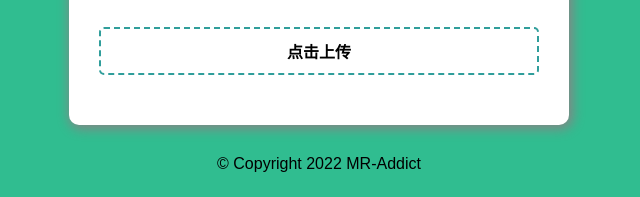
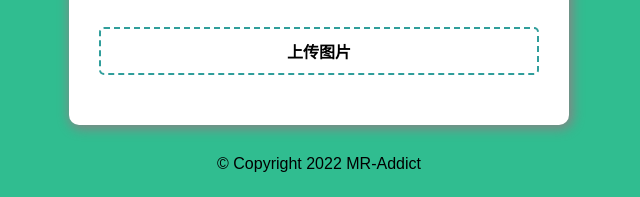
Before and after one commit to MR-Addict/captcha, a plain HTML site: page src/public/index.html in a window 1280 px wide. Shown: the part 470-667 px from the top of the page, 321-961 px from the left. Drawn offline with Linux system fonts and the light colour scheme.

Commit message:
update README

```diff
--- a/src/public/index.html
+++ b/src/public/index.html
@@ -15,7 +15,7 @@
         <p>暂无结果</p>
         <img src="images/default.png" alt="captcha" />
         <div class="form">
-          <label for="captcha_input">点击上传</label>
+          <label for="captcha_input">上传图片</label>
           <input type="file" name="captcha" id="captcha_input" onchange="handleUpload(event)" />
         </div>
       </div>
```
Also changed, not shown: README.md.
